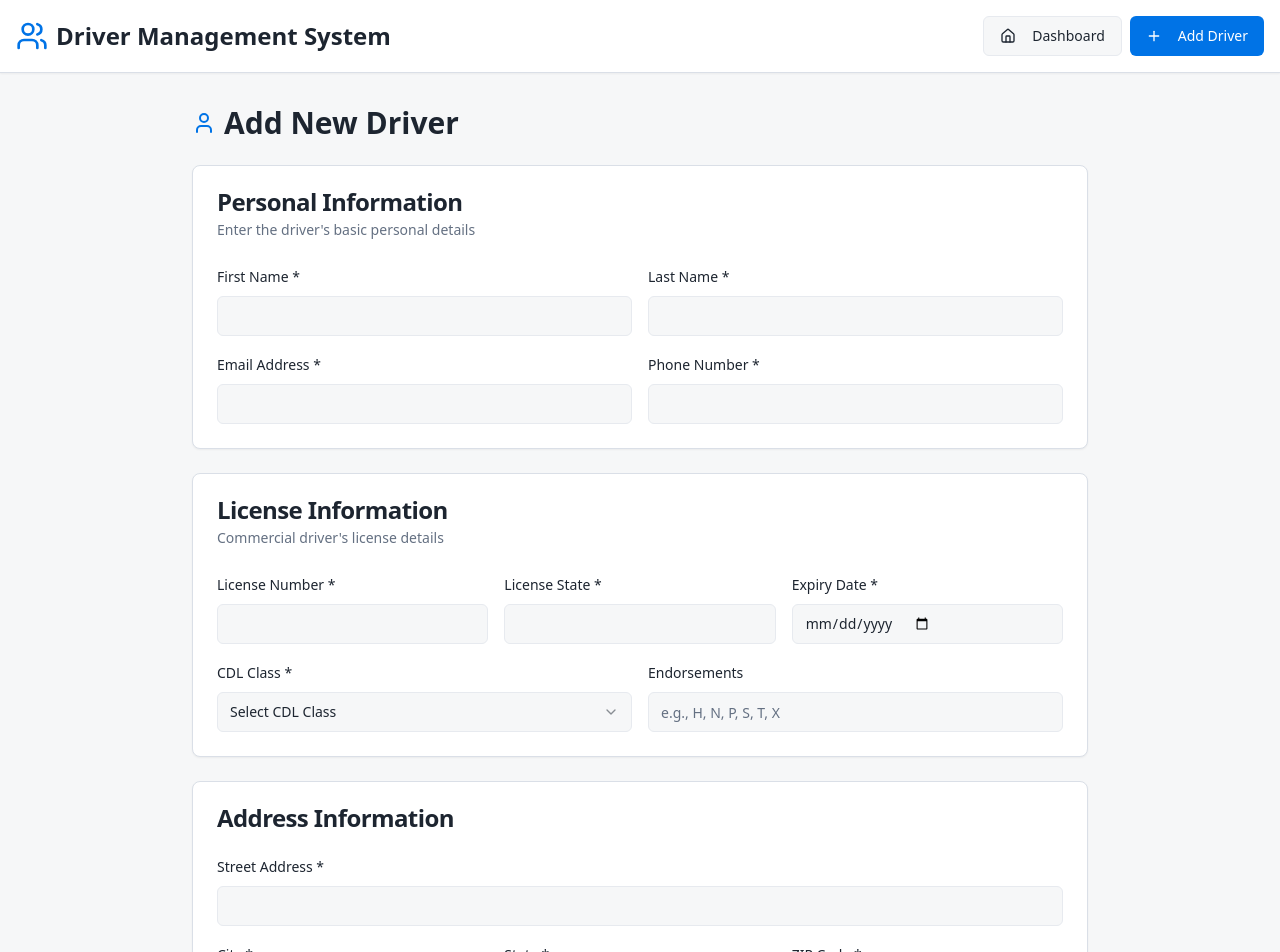
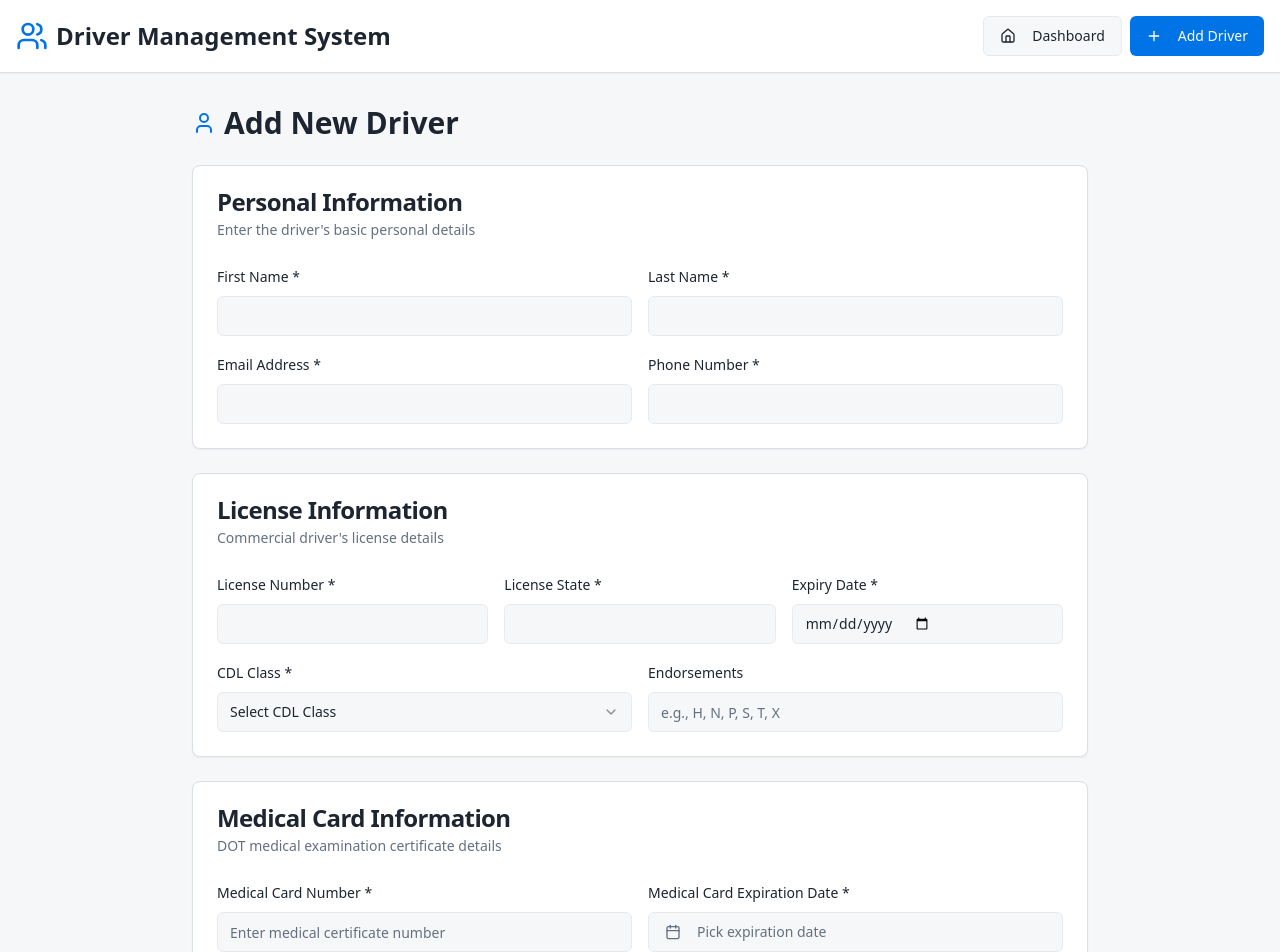
Before and after one commit to jbvelsol/drive-hero-hub, a React (Vite) app: page /drivers/add in a window 1280 px wide. Shown: the top 952 px of the page. Built offline with nearby package versions, Linux system fonts and the light colour scheme.

Commit message:
Add medical card and expiration date
Added fields for medical card and expiration date to the driver addition form.

```diff
--- a/package.json
+++ b/package.json
@@ -43,7 +43,7 @@
     "class-variance-authority": "^0.7.1",
     "clsx": "^2.1.1",
     "cmdk": "^1.0.0",
-    "date-fns": "^3.6.0",
+    "date-fns": "^4.1.0",
     "embla-carousel-react": "^8.3.0",
     "input-otp": "^1.2.4",
     "lucide-react": "^0.462.0",
--- a/src/pages/AddDriver.tsx
+++ b/src/pages/AddDriver.tsx
@@ -1,4 +1,6 @@
 import { useState } from "react";
+import { format } from "date-fns";
+import { CalendarIcon } from "lucide-react";
 import { Card, CardContent, CardDescription, CardHeader, CardTitle } from "@/components/ui/card";
 import { Button } from "@/components/ui/button";
 import { Input } from "@/components/ui/input";
@@ -6,6 +8,9 @@ import { Label } from "@/components/ui/label";
 import { Select, SelectContent, SelectItem, SelectTrigger, SelectValue } from "@/components/ui/select";
 import { Textarea } from "@/components/ui/textarea";
 import { Separator } from "@/components/ui/separator";
+import { Calendar } from "@/components/ui/calendar";
+import { Popover, PopoverContent, PopoverTrigger } from "@/components/ui/popover";
+import { cn } from "@/lib/utils";
 import FileUpload from "@/components/FileUpload";
 import { useToast } from "@/hooks/use-toast";
 import { Save, User } from "lucide-react";
@@ -20,6 +25,7 @@ interface DriverFormData {
   licenseExpiry: string;
   cdlClass: string;
   endorsements: string;
+  medicalCardNumber: string;
   address: string;
   city: string;
   state: string;
@@ -40,6 +46,7 @@ const AddDriver = () => {
     licenseExpiry: "",
     cdlClass: "",
     endorsements: "",
+    medicalCardNumber: "",
     address: "",
     city: "",
     state: "",
@@ -48,6 +55,7 @@ const AddDriver = () => {
     emergencyPhone: "",
     notes: "",
   });
+  const [medicalCardExpiry, setMedicalCardExpiry] = useState<Date>();
   const [dqfFile, setDqfFile] = useState<File | null>(null);
   const [isSubmitting, setIsSubmitting] = useState(false);
   const { toast } = useToast();
@@ -84,6 +92,7 @@ const AddDriver = () => {
         licenseExpiry: "",
         cdlClass: "",
         endorsements: "",
+        medicalCardNumber: "",
         address: "",
         city: "",
         state: "",
@@ -92,6 +101,7 @@ const AddDriver = () => {
         emergencyPhone: "",
         notes: "",
       });
+      setMedicalCardExpiry(undefined);
       setDqfFile(null);
     } catch (error) {
       toast({
@@ -232,6 +242,61 @@ const AddDriver = () => {
           </CardContent>
         </Card>
 
+        {/* Medical Card Information */}
+        <Card>
+          <CardHeader>
+            <CardTitle>Medical Card Information</CardTitle>
+            <CardDescription>
+              DOT medical examination certificate details
+            </CardDescription>
+          </CardHeader>
+          <CardContent className="space-y-4">
+            <div className="grid grid-cols-1 md:grid-cols-2 gap-4">
+              <div className="space-y-2">
+                <Label htmlFor="medicalCardNumber">Medical Card Number *</Label>
+                <Input
+                  id="medicalCardNumber"
+                  value={formData.medicalCardNumber}
+                  onChange={(e) => handleInputChange("medicalCardNumber", e.target.value)}
+                  placeholder="Enter medical certificate number"
+                  required
+                />
+              </div>
+              <div className="space-y-2">
+                <Label>Medical Card Expiration Date *</Label>
+                <Popover>
+                  <PopoverTrigger asChild>
+                    <Button
+                      variant="outline"
+                      className={cn(
+                        "w-full justify-start text-left font-normal",
+                        !medicalCardExpiry && "text-muted-foreground"
+                      )}
+                    >
+                      <CalendarIcon className="mr-2 h-4 w-4" />
+                      {medicalCardExpiry ? (
+                        format(medicalCardExpiry, "PPP")
+                      ) : (
+                        <span>Pick expiration date</span>
+                      )}
+                    </Button>
+                  </PopoverTrigger>
+                  <PopoverContent className="w-auto p-0" align="start">
+                    <Calendar
+                      mode="single"
+                      selected={medicalCardExpiry}
+                      onSelect={setMedicalCardExpiry}
+                      disabled={(date) => date < new Date()}
+                      initialFocus
+                      className={cn("p-3 pointer-events-auto")}
+                    />
+                  </PopoverContent>
+                </Popover>
+              </div>
+            </div>
+          </CardContent>
+        </Card>
+
         {/* Address */}
         <Card>
           <CardHeader>
```
Also changed, not shown: 1 other file (tests, documents, lock files or other folders).
